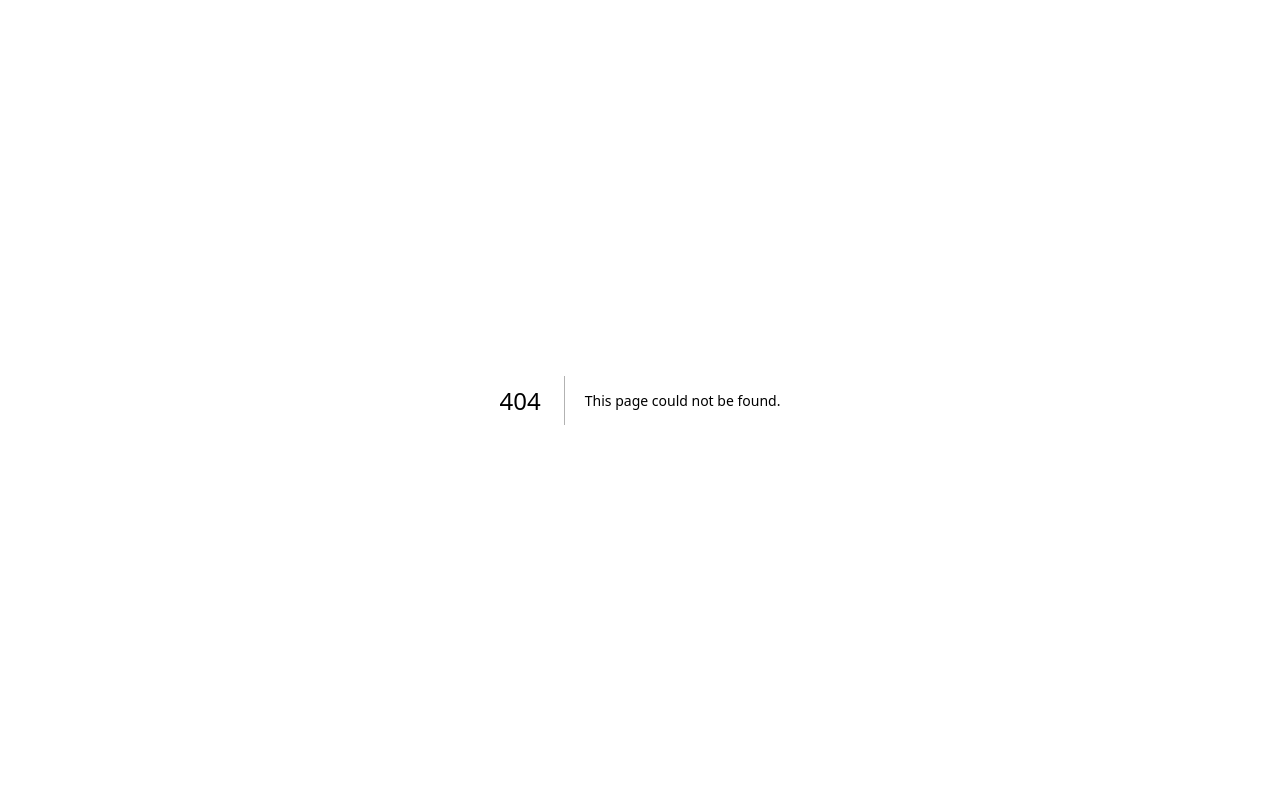
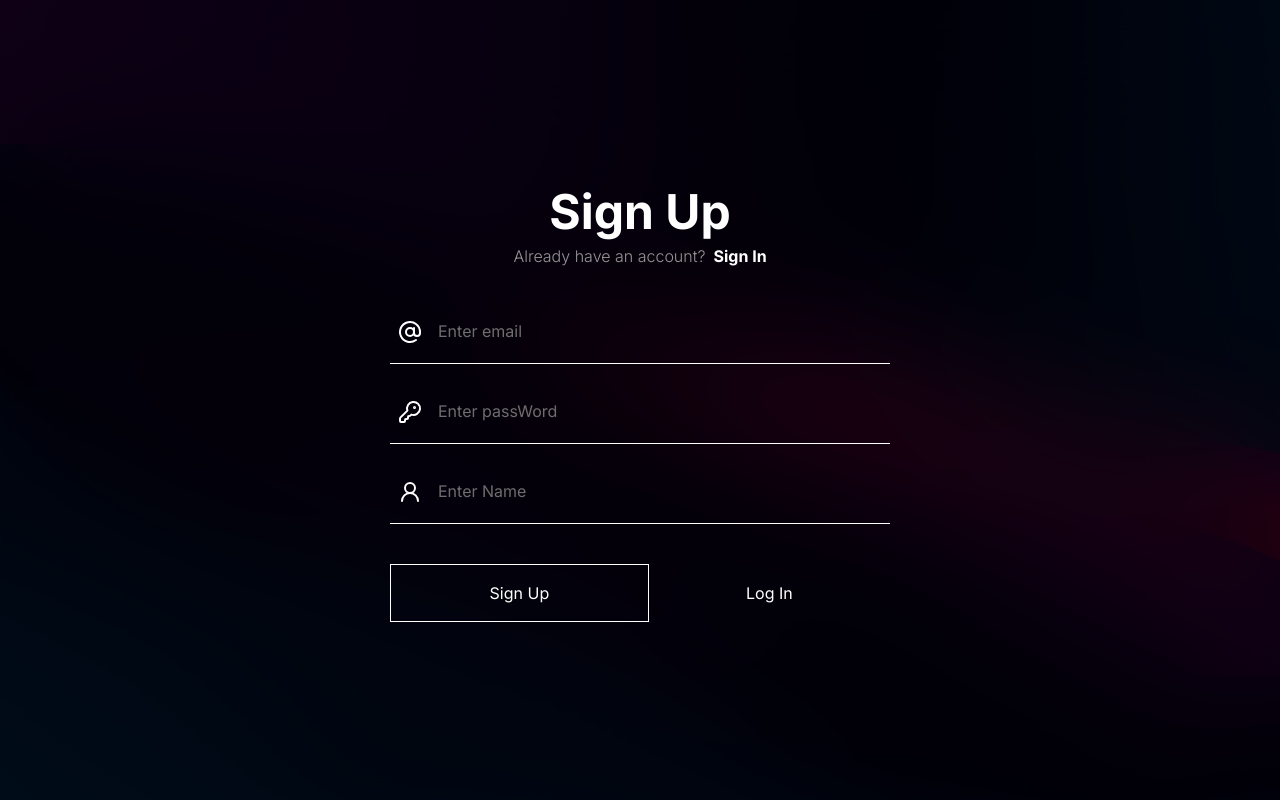
Before and after one commit to sinukov-dev/social-m, a Next.js app: page /signup in a window 1280 px wide. Before the commit this address had no page. Built offline with nearby package versions, Linux system fonts and the light colour scheme; no server answers.

Commit message:
components refactoring

```diff
--- a/package.json
+++ b/package.json
@@ -23,6 +23,7 @@
 		"@types/react-dom": "^18",
 		"autoprefixer": "^10.4.20",
 		"postcss": "^8.4.41",
+		"prettier": "^3.3.3",
 		"sass": "^1.77.8",
 		"tailwindcss": "^3.4.10",
 		"typescript": "^5"
--- a/src/app/login/page.tsx
+++ b/src/app/login/page.tsx
@@ -5,7 +5,7 @@ import { Auth } from '@/components/screens/auth/Auth'
 
 export const metadata: Metadata = {
 	title: 'Login',
-	...NO_INDEX_PAGE,
+	...NO_INDEX_PAGE
 }
 
 export default function LoginPage() {
--- a/src/app/register/page.tsx
+++ b/src/app/signup/page.tsx
@@ -4,10 +4,14 @@ import { NO_INDEX_PAGE } from '@/constants/seo-constants'
 import { Auth } from '@/components/screens/auth/Auth'
 
 export const metadata: Metadata = {
-	title: 'Login',
-	...NO_INDEX_PAGE,
+	title: 'Sign Up',
+	...NO_INDEX_PAGE
 }
 
-export default function RegisterPage() {
-	return <Auth type='register' />
+export default function SignUpPage() {
+	return (
+		<>
+			<Auth type='register' />
+		</>
+	)
 }
--- a/src/components/screens/auth/Auth.tsx
+++ b/src/components/screens/auth/Auth.tsx
@@ -3,7 +3,10 @@
 import Input from '@/components/ui/input/input'
 import { useEffect, useState } from 'react'
 import { account, ID } from '@/app/appwrite'
-import { AtSign, KeyRound } from 'lucide-react'
+import { AtSign, KeyRound, User2Icon } from 'lucide-react'
+import { Button } from '@/components/ui/button/button'
+import Link from 'next/link'
+import { Loader } from '@/components/ui/loader/loader'
 
 type IAuth = {
 	type?: 'login' | 'register'
@@ -62,12 +65,104 @@ export function Auth({ type }: IAuth) {
 	}
 
 	if (loadingUser) {
-		return <p className='text-white font-semibold text-lg'>Loading...</p>
+		return (
+			<div className={`absolute pos-50-50`}>
+				<Loader />
+			</div>
+		)
 	}
 	return (
 		<>
-			<Input placeholder={'Enter email'} type='email' Icon={AtSign} />
-			<Input placeholder={'Enter passWord'} type='password' Icon={KeyRound} />
+			<div
+				className={`px-32 py-48 max-w-full gap-32 h-full flex flex-col items-center justify-center`}
+			>
+				{type === 'login' ? (
+					<div className={`flex items-center justify-center flex-col`}>
+						<p className={`text-48 font-bold`}>Log In</p>
+						<p className={`text-16 text-center font-light text-g700`}>
+							Don't have an account?
+							<Link
+								href='login'
+								className={`ml-8 font-bold hover:underline text-white`}
+							>
+								Sign In
+							</Link>
+						</p>
+					</div>
+				) : (
+					<div className={`flex items-center justify-center flex-col`}>
+						<p className={`text-48 font-bold`}>Sign Up</p>
+						<p className={`text-16 text-center font-light text-g700`}>
+							Already have an account?
+							<Link
+								href='login'
+								className={`ml-8 font-bold hover:underline text-white`}
+							>
+								Sign In
+							</Link>
+						</p>
+					</div>
+				)}
+				{error ? (
+					<div className={`w-[500px] bg-red-600/10 p-16 rounded-4 text-red-500`}>
+						{error}
+					</div>
+				) : (
+					''
+				)}
+
+				<form className={`flex flex-col items-center w-[500px] justify-center gap-16`}>
+					<Input
+						placeholder={'Enter email'}
+						type='email'
+						Icon={AtSign}
+						// error={{ message: `Email is invalid`, type: 'min' }}
+					/>
+
+					<Input
+						placeholder={'Enter passWord'}
+						type='password'
+						Icon={KeyRound}
+						// error={{ message: `Password is invalid`, type: 'min' }}
+					/>
+
+					<Input
+						placeholder={'Enter Name'}
+						type='text'
+						Icon={User2Icon}
+						// error={{ message: `Password is invalid`, type: 'min' }}
+					/>
+					{type === 'login' ? (
+						<div className={`flex w-full justify-between mt-24`}>
+							<Button type={'button'} className='w-50%'>
+								Log In
+							</Button>
+							<div className={`w-50% w-full flex items-center justify-center`}>
+								<Link
+									href='/signup'
+									className={`transition-opacity hover:opacity-70`}
+								>
+									Sign Up
+								</Link>
+							</div>
+						</div>
+					) : (
+						<div className={`flex w-full justify-between mt-24`}>
+							<Button type={'button'} className='w-50%'>
+								Sign Up
+							</Button>
+							<div className={`w-50% w-full flex items-center justify-center`}>
+								<Link
+									href='/login'
+									className={`transition-opacity hover:opacity-70`}
+								>
+									Log In
+								</Link>
+							</div>
+						</div>
+					)}
+				</form>
+			</div>
 		</>
 	)
 }
--- /dev/null
+++ b/src/components/ui/button/button.module.scss
@@ -0,0 +1,3 @@
+.button {
+	@apply flex items-center justify-center w-full border border-white p-16 hover:text-black hover:bg-white transition-colors;
+}
--- a/src/components/ui/button/button.tsx
+++ b/src/components/ui/button/button.tsx
@@ -1,17 +1,25 @@
-import { InputHTMLAttributes } from 'react'
+import Link from 'next/link'
 import { Loader } from '../loader/loader'
-import { Link } from 'lucide-react'
+import { TButton, TLink } from './button.types'
+import cn from 'clsx'
+import styles from './button.module.scss'
 
-interface IButton extends InputHTMLAttributes<HTMLButtonElement> {
-	isLoading?: boolean
-	type: string
+export function Button(props: TButton | TLink) {
+	const { isLoading, type, children, className } = props
+
+	if (type === 'button') {
+		return (
+			<button className={cn(styles.button, className)} type='submit'>
+				{isLoading ? <Loader /> : children}
+			</button>
+		)
+	}
+
+	if (type === 'link') {
+		return (
+			<Link className={cn(styles.button, className)} href={props.href}>
+				{isLoading ? <Loader /> : children}
+			</Link>
+		)
+	}
 }
-interface ILink extends InputHTMLAttributes<HTMLLinkElement> {
-	isLoading?: boolean
-	type: string
-}
-
-export function Button({ isLoading, type, children }: IButton | ILink) {
-	if (type === 'button') return <button>{isLoading ? <Loader /> : children}</button>
-	if (type === 'link') return <Link>{isLoading ? <Loader /> : children}</Link>
-}
--- /dev/null
+++ b/src/components/ui/button/button.types.ts
@@ -0,0 +1,19 @@
+import { ButtonHTMLAttributes } from 'react'
+import { AnchorHTMLAttributes } from 'react'
+
+type TBaseProps = {
+	isLoading?: boolean
+	className?: string
+}
+
+type TButtonProps = TBaseProps & {
+	type: 'button'
+}
+
+type TLinkProps = TBaseProps & {
+	type: 'link'
+	href: string
+}
+
+export type TButton = ButtonHTMLAttributes<HTMLButtonElement> & TButtonProps
+export type TLink = AnchorHTMLAttributes<HTMLAnchorElement> & TLinkProps
--- a/src/components/ui/input/input.module.scss
+++ b/src/components/ui/input/input.module.scss
@@ -0,0 +1,15 @@
+.input {
+	@apply h-64 w-full;
+	input {
+		@apply bg-transparent placeholder:text-g900 placeholder:transition-colors focus:placeholder:text-transparent w-full border-b border-white h-full;
+	}
+	&-with-icon {
+		@apply relative;
+		input {
+			@apply pl-48;
+		}
+		& > div {
+			@apply absolute to-50% left-8 pos-y-50;
+		}
+	}
+}
--- a/src/components/ui/input/input.tsx
+++ b/src/components/ui/input/input.tsx
@@ -20,14 +20,19 @@ const Input = forwardRef<HTMLInputElement, TInput>(
 	) => {
 		// const [type, setType] = useState<HTMLInputTypeAttribute | undefined>(initialType || 'text')
 
+		console.log
+
 		return (
-			<div className={cn(styles.field, className)} style={style}>
+			<div
+				className={cn(styles.input, className, { [styles['input-with-icon']]: Icon })}
+				style={style}
+			>
+				<input ref={ref} type={type} {...rest} />
 				{Icon && (
 					<div className={styles.icon}>
 						<Icon />
 					</div>
 				)}
-				<input ref={ref} type={type} {...rest} />
 				{error && <div className={styles.error}> {error.message}</div>}
 				{/* {isEyeIcon && (
 					<button
--- a/src/components/ui/loader/loader.tsx
+++ b/src/components/ui/loader/loader.tsx
@@ -5,7 +5,7 @@ import styles from './loader.module.scss'
 export function Loader() {
 	return (
 		<div className={styles.loader}>
-			<Loader2 />
+			<Loader2 size={50} />
 		</div>
 	)
 }
--- a/tailwind.config.ts
+++ b/tailwind.config.ts
@@ -1,4 +1,6 @@
 /** @type {import('tailwindcss').Config} */
+const plugin = require('tailwindcss/plugin')
+
 module.exports = {
 	content: [
 		'./app/**/*.{js,ts,jsx,tsx,mdx}',
@@ -114,5 +116,34 @@ module.exports = {
 			},
 		},
 	},
-	plugins: [],
+	plugins: [
+		plugin(function ({ addUtilities }: any) {
+			addUtilities({
+				'.pos-50-50': {
+					position: 'absolute',
+					top: '50%',
+					left: '50%',
+					transform: 'translate(-50%, -50%)',
+				},
+			})
+		}),
+		plugin(function ({ addUtilities }: any) {
+			addUtilities({
+				'.pos-y-50': {
+					position: 'absolute',
+					top: '50%',
+					transform: 'translateY(-50%)',
+				},
+			})
+		}),
+		plugin(function ({ addUtilities }: any) {
+			addUtilities({
+				'.pos-x-50': {
+					position: 'absolute',
+					left: '50%',
+					transform: 'translateX(-50%)',
+				},
+			})
+		}),
+	],
 }
```
Also changed, not shown: 2 other files (tests, documents, lock files or other folders).
